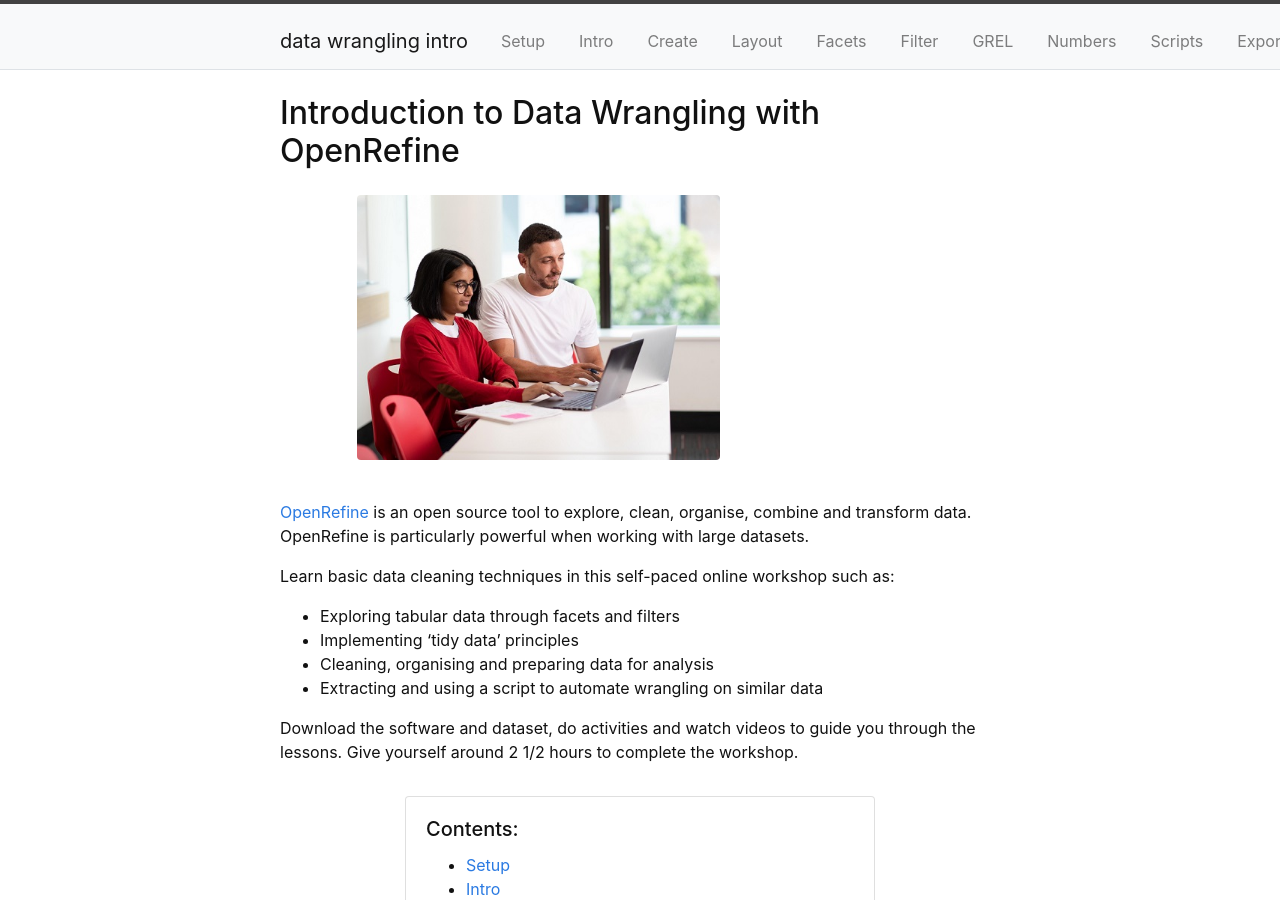
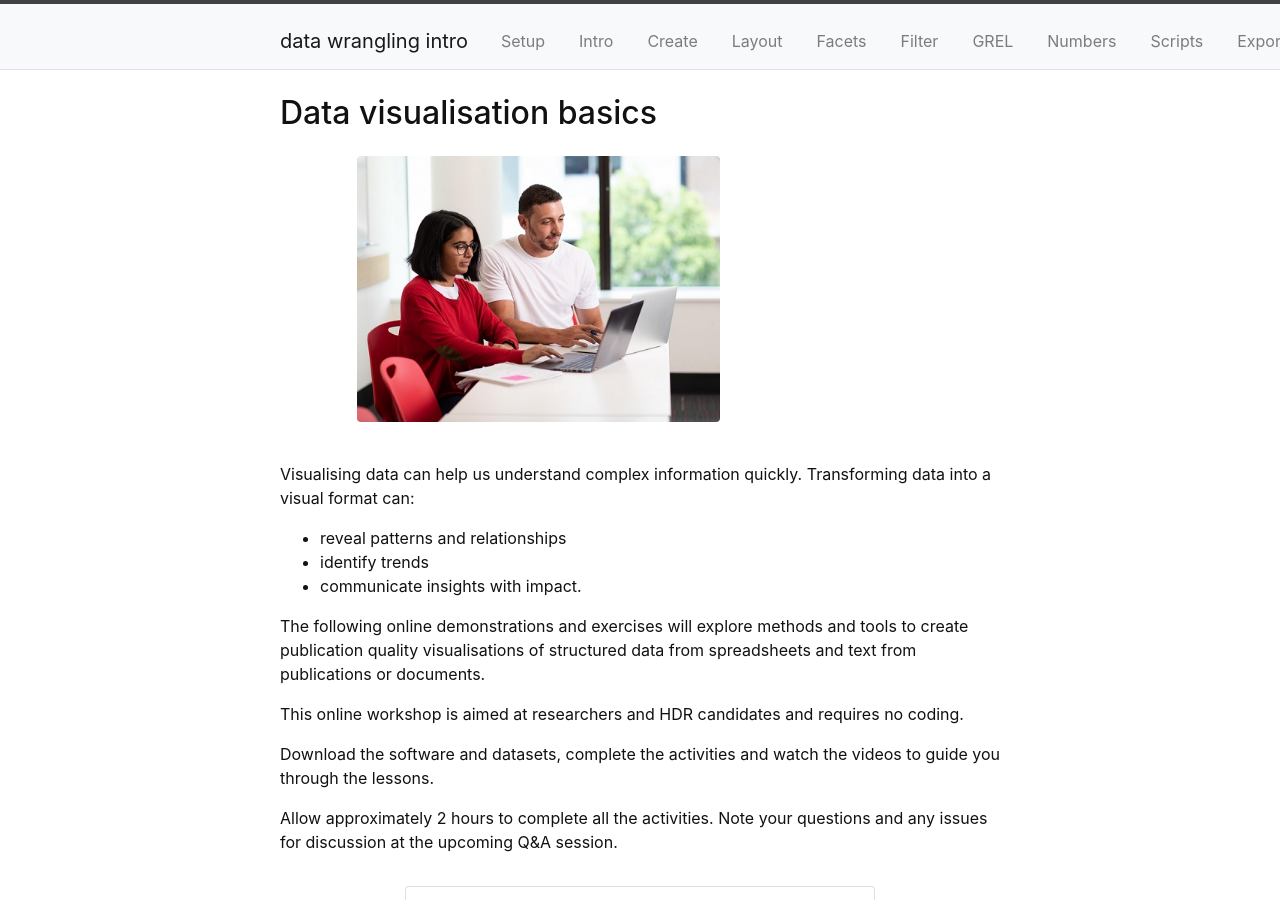
Before and after one commit to GULibrarySandbox/data-vis-basics, a Jekyll site: the page built from index.md, in a window 1280 px wide and 900 px high. Built offline with Jekyll 4.4.1, drawn with Linux system fonts in a browser that asks for light colours.

Commit message:
Update index.md

```diff
--- a/index.md
+++ b/index.md
@@ -3,20 +3,23 @@ title: Home
 layout: default
 ---
 
-## Introduction to Data Wrangling with OpenRefine
+## Data visualisation basics
 
 {% include figure.html img="GC_Campus_LM-3181.jpg" alt="intro image here" caption="" width="75%" %}
 
-[OpenRefine](https://openrefine.org/)  is an open source tool to explore, clean, organise, combine and transform data. OpenRefine is particularly powerful when working with large datasets.
+Visualising data can help us understand complex information quickly.  Transforming data into a visual format can:
 
-Learn basic data cleaning techniques in this self-paced online workshop such as:
+- reveal patterns and relationships
+- identify trends
+- communicate insights with impact.
 
-- Exploring tabular data through facets and filters
-- Implementing ‘tidy data' principles
-- Cleaning, organising and preparing data for analysis
-- Extracting and using a script to automate wrangling on similar data
+The following online demonstrations and exercises will explore methods and tools to create publication quality visualisations of structured data from spreadsheets and text from publications or documents.
 
-Download the software and dataset, do activities and watch videos to guide you through the lessons. Give yourself around 2 1/2 hours to complete the workshop.
+This online workshop is aimed at researchers and HDR candidates and requires no coding.
+
+Download the software and datasets, complete the activities and watch the videos to guide you through the lessons.
+
+Allow approximately 2 hours to complete all the activities. Note your questions and any issues for discussion at the upcoming Q&A session.
 
 
 {% include toc.html %}
```
